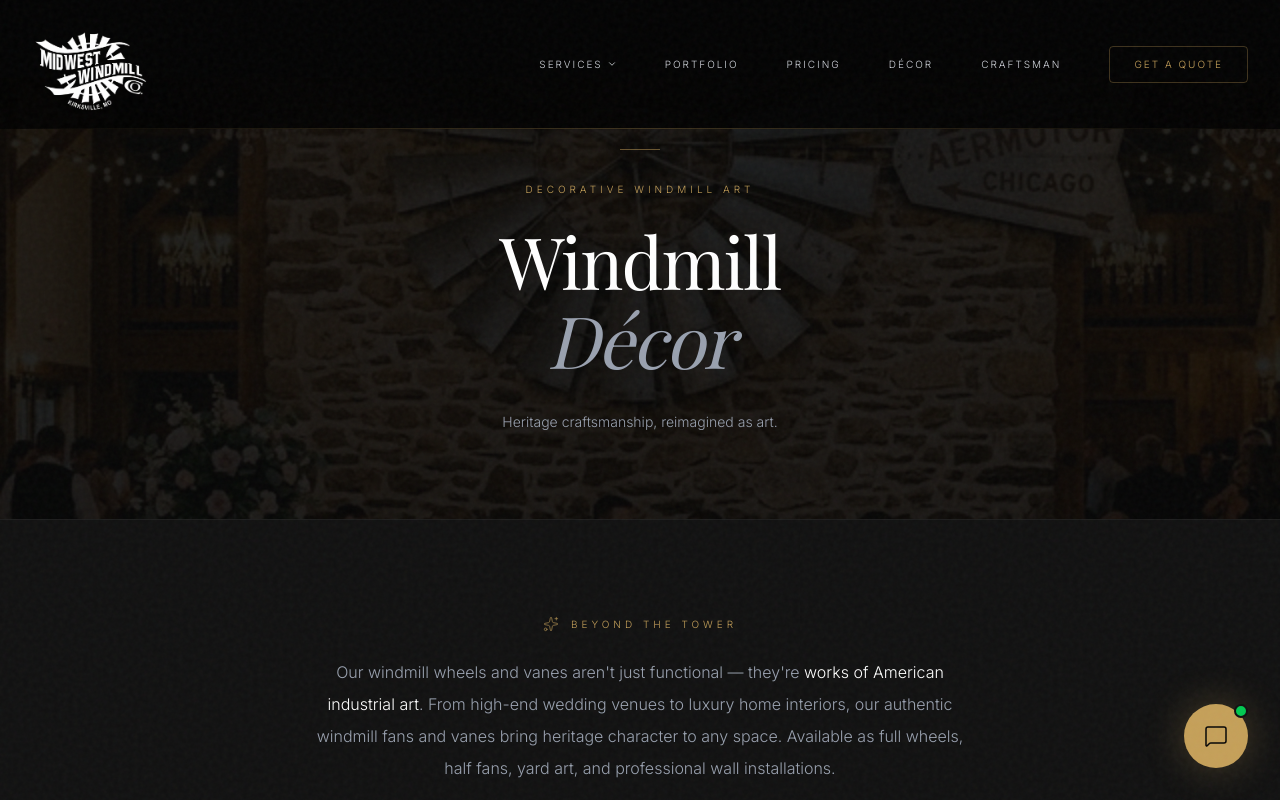
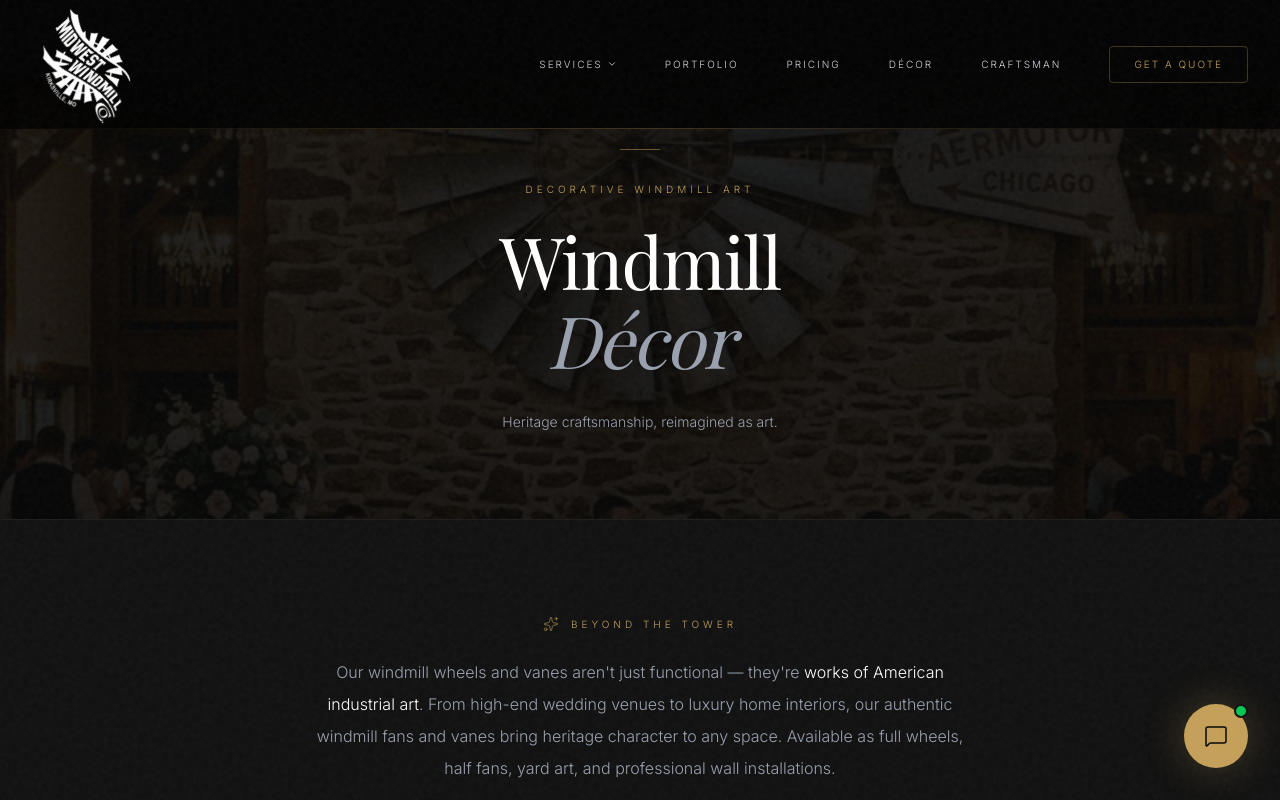
Before and after one commit to Founditmarketing/midwest, a React (Vite) app: page /windmill-decor in a window 1280 px wide. Shown: the top 800 px of the page. Built offline with nearby package versions, Linux system fonts and the light colour scheme; a web font is replaced by a local one.

Commit message:
Add spinning logo animation (6s continuous rotation)

```diff
--- a/src/components/Footer.tsx
+++ b/src/components/Footer.tsx
@@ -15,7 +15,7 @@ export default function Footer() {
             <img
               src={logoWhite}
               alt="Midwest Windmill Company"
-              className="h-32 w-auto object-contain brightness-100 group-hover:brightness-110 transition-all duration-300"
+              className="logo-spin h-32 w-auto object-contain"
             />
           </Link>
 
--- a/src/components/Navbar.tsx
+++ b/src/components/Navbar.tsx
@@ -61,7 +61,7 @@ export default function Navbar() {
             <img
               src={logoWhite}
               alt="Midwest Windmill Company"
-              className="h-24 w-auto object-contain brightness-100 group-hover:brightness-110 transition-all duration-300"
+              className="logo-spin h-24 w-auto object-contain"
             />
           </Link>
 
--- a/src/index.css
+++ b/src/index.css
@@ -49,3 +49,13 @@ body::before {
     border-image: linear-gradient(135deg, var(--color-heritage-gold-light), var(--color-heritage-gold-dark)) 1;
   }
 }
+
+@keyframes windmill-spin {
+  from { transform: rotate(0deg); }
+  to   { transform: rotate(360deg); }
+}
+
+.logo-spin {
+  animation: windmill-spin 6s linear infinite;
+  transform-origin: center center;
+}
```
